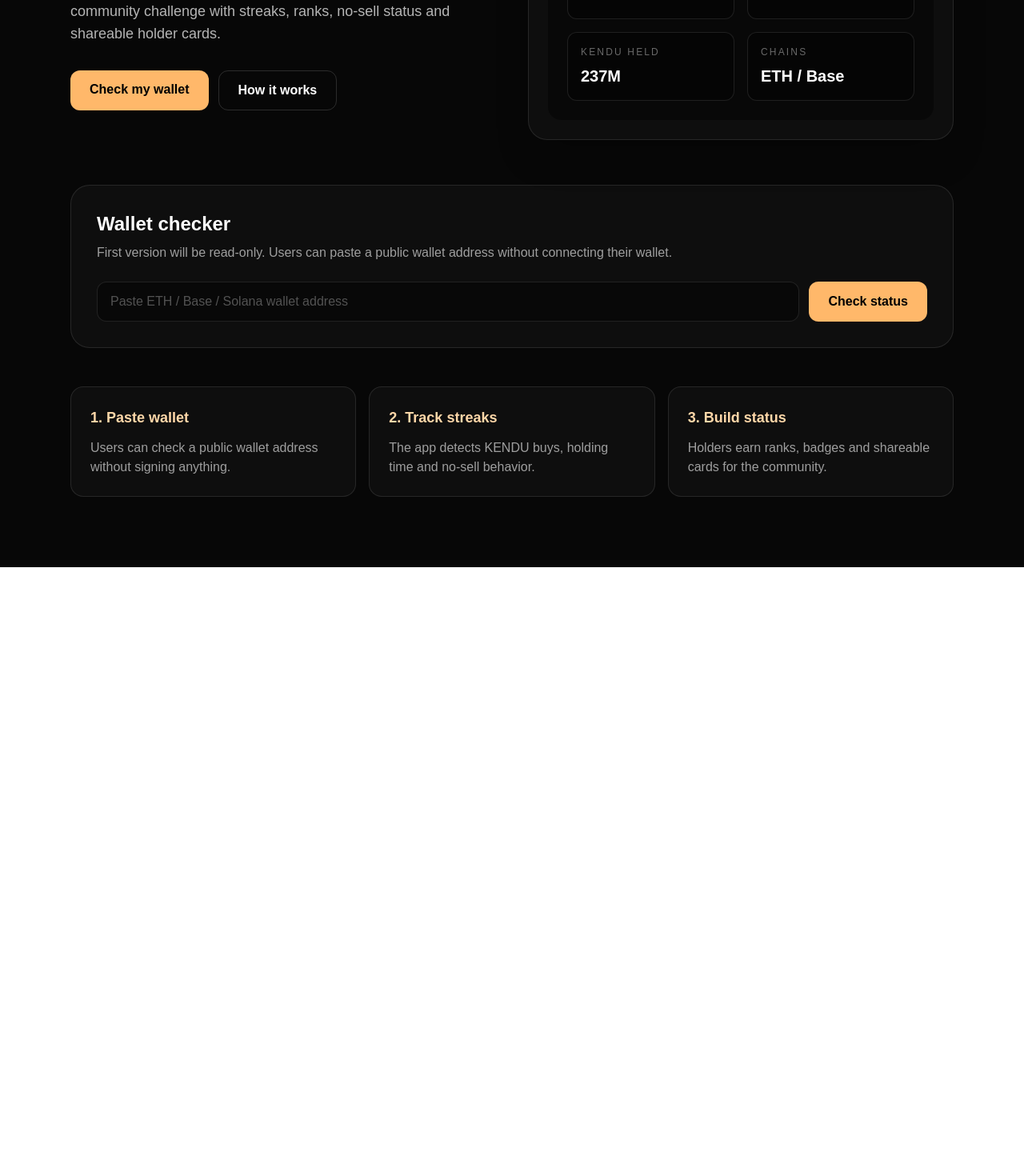
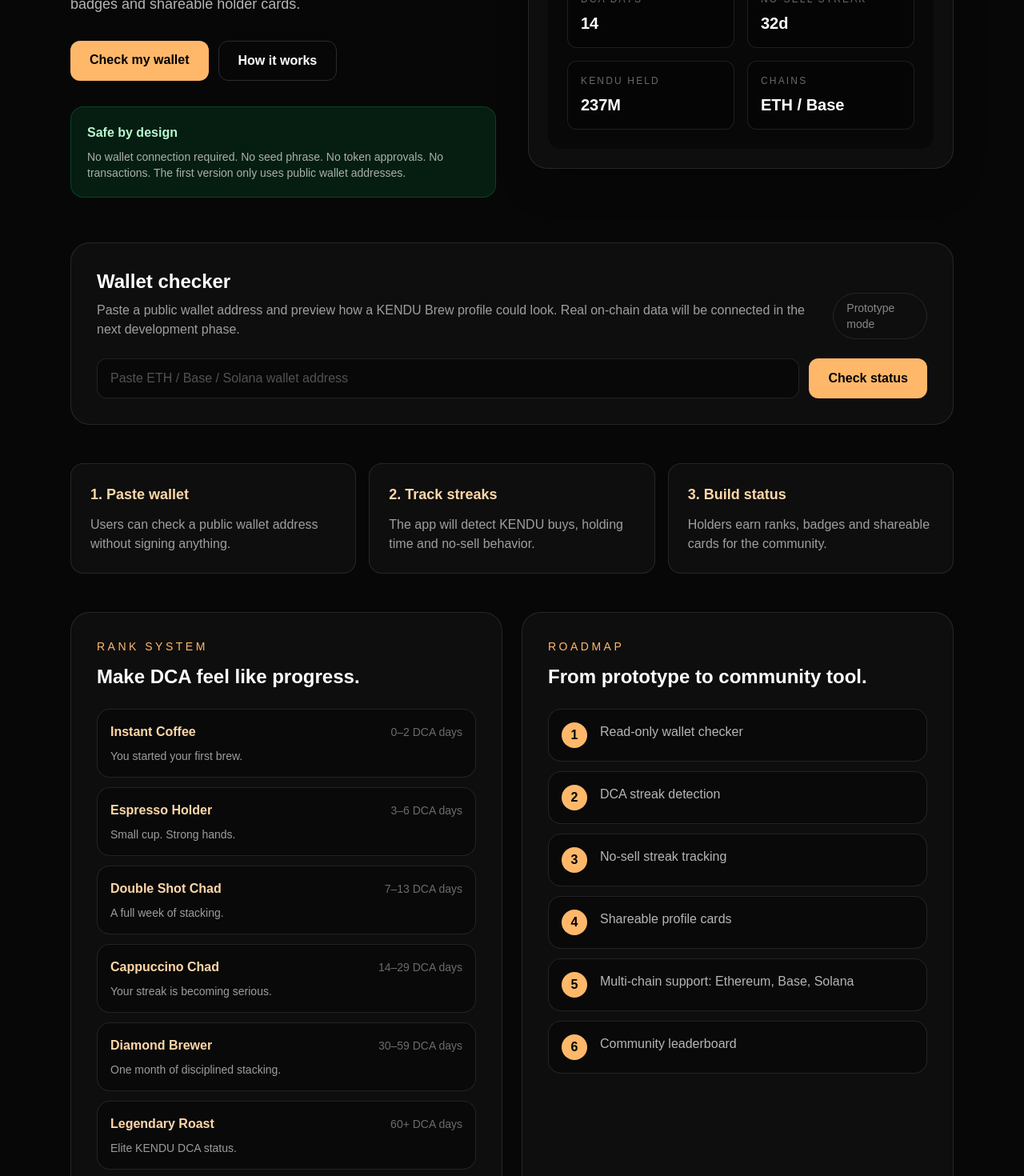
Before and after one commit to T0m-projects/kendu-brew-club, a Next.js app: page / in a window 1280 px wide. Shown: the part 440-1910 px from the top of the page at 80% size. Before the commit the page ends 1149 px from the top, so only its background shows below. Built offline with nearby package versions, Linux system fonts and the light colour scheme.

Commit message:
Improve Kendu Brew Club MVP

```diff
--- a/app/page.tsx
+++ b/app/page.tsx
@@ -1,11 +1,77 @@
 "use client";
 
-import { useState } from "react";
+import { useMemo, useState } from "react";
+
+const rankRules = [
+  {
+    name: "Instant Coffee",
+    days: "0–2 DCA days",
+    description: "You started your first brew.",
+  },
+  {
+    name: "Espresso Holder",
+    days: "3–6 DCA days",
+    description: "Small cup. Strong hands.",
+  },
+  {
+    name: "Double Shot Chad",
+    days: "7–13 DCA days",
+    description: "A full week of stacking.",
+  },
+  {
+    name: "Cappuccino Chad",
+    days: "14–29 DCA days",
+    description: "Your streak is becoming serious.",
+  },
+  {
+    name: "Diamond Brewer",
+    days: "30–59 DCA days",
+    description: "One month of disciplined stacking.",
+  },
+  {
+    name: "Legendary Roast",
+    days: "60+ DCA days",
+    description: "Elite KENDU DCA status.",
+  },
+];
+
+const roadmap = [
+  "Read-only wallet checker",
+  "DCA streak detection",
+  "No-sell streak tracking",
+  "Shareable profile cards",
+  "Multi-chain support: Ethereum, Base, Solana",
+  "Community leaderboard",
+];
 
 export default function Home() {
   const [wallet, setWallet] = useState("");
 
   const hasWallet = wallet.trim().length > 0;
+
+  const profile = useMemo(() => {
+    if (!hasWallet) return null;
+
+    const score = wallet
+      .trim()
+      .split("")
+      .reduce((total, char) => total + char.charCodeAt(0), 0);
+
+    const dcaDays = 3 + (score % 47);
+    const noSellDays = 7 + (score % 93);
+    const balanceOptions = ["18.4M", "57.2M", "128M", "237M", "512M"];
+    const chains = ["ETH", "Base", "SOL", "ETH / Base", "Base / SOL"];
+
+    return {
+      shortWallet: shortenWallet(wallet.trim()),
+      dcaDays,
+      noSellDays,
+      balance: balanceOptions[score % balanceOptions.length],
+      chains: chains[score % chains.length],
+      rank: getRank(dcaDays),
+      noSellBadge: getNoSellBadge(noSellDays),
+    };
+  }, [wallet, hasWallet]);
 
   return (
     <main className="min-h-screen bg-[#070707] text-white">
@@ -21,7 +87,7 @@ export default function Home() {
           </div>
 
           <div className="rounded-full border border-orange-300/40 px-4 py-2 text-sm text-orange-200">
-            MVP Demo
+            Read-only MVP
           </div>
         </header>
 
@@ -34,9 +100,9 @@ export default function Home() {
             </h2>
 
             <p className="mt-6 max-w-xl text-lg text-white/70">
-              Kendu Brew Club turns daily KENDU buying and holding into a
-              community challenge with streaks, ranks, no-sell status and
-              shareable holder cards.
+              Kendu Brew Club turns regular KENDU buying and holding into a
+              community challenge with DCA streaks, no-sell status, ranks,
+              badges and shareable holder cards.
             </p>
 
             <div className="mt-8 flex flex-col gap-3 sm:flex-row">
@@ -53,6 +119,15 @@ export default function Home() {
               >
                 How it works
               </a>
+            </div>
+
+            <div className="mt-8 rounded-2xl border border-green-400/20 bg-green-400/10 p-5">
+              <p className="font-bold text-green-200">Safe by design</p>
+              <p className="mt-2 text-sm text-white/65">
+                No wallet connection required. No seed phrase. No token
+                approvals. No transactions. The first version only uses public
+                wallet addresses.
+              </p>
             </div>
           </div>
 
@@ -87,11 +162,20 @@ export default function Home() {
           id="wallet-checker"
           className="rounded-3xl border border-white/10 bg-white/[0.03] p-6 md:p-8"
         >
-          <h3 className="text-2xl font-bold">Wallet checker</h3>
-          <p className="mt-2 text-white/60">
-            First version will be read-only. Users can paste a public wallet
-            address without connecting their wallet.
-          </p>
+          <div className="flex flex-col justify-between gap-4 md:flex-row md:items-end">
+            <div>
+              <h3 className="text-2xl font-bold">Wallet checker</h3>
+              <p className="mt-2 text-white/60">
+                Paste a public wallet address and preview how a KENDU Brew
+                profile could look. Real on-chain data will be connected in the
+                next development phase.
+              </p>
+            </div>
+
+            <div className="rounded-full border border-white/10 px-4 py-2 text-sm text-white/50">
+              Prototype mode
+            </div>
+          </div>
 
           <div className="mt-6 flex flex-col gap-3 md:flex-row">
             <input
@@ -106,18 +190,39 @@ export default function Home() {
             </button>
           </div>
 
-          {hasWallet && (
+          {profile && (
             <div className="mt-6 rounded-2xl border border-orange-300/20 bg-orange-300/10 p-5">
-              <p className="text-sm text-white/50">Wallet</p>
-              <p className="break-all font-mono text-sm text-orange-100">
-                {wallet}
-              </p>
+              <div className="flex flex-col justify-between gap-4 md:flex-row md:items-start">
+                <div>
+                  <p className="text-sm text-white/50">Wallet</p>
+                  <p className="font-mono text-sm text-orange-100">
+                    {profile.shortWallet}
+                  </p>
+                </div>
 
-              <div className="mt-5 grid gap-4 md:grid-cols-4">
-                <Stat label="DCA streak" value="Demo" />
-                <Stat label="No-sell streak" value="Demo" />
-                <Stat label="Rank" value="Pending" />
-                <Stat label="Share card" value="Soon" />
+                <div className="rounded-full bg-black/30 px-4 py-2 text-sm text-orange-100">
+                  Preview result
+                </div>
+              </div>
+
+              <div className="mt-5 grid gap-4 md:grid-cols-5">
+                <Stat label="DCA streak" value={`${profile.dcaDays}d`} />
+                <Stat label="No-sell streak" value={`${profile.noSellDays}d`} />
+                <Stat label="KENDU held" value={profile.balance} />
+                <Stat label="Chains" value={profile.chains} />
+                <Stat label="Rank" value={profile.rank} />
+              </div>
+
+              <div className="mt-5 rounded-2xl border border-white/10 bg-black/30 p-5">
+                <p className="text-sm uppercase tracking-[0.2em] text-white/40">
+                  Holder badge
+                </p>
+                <p className="mt-2 text-2xl font-bold text-orange-200">
+                  {profile.noSellBadge}
+                </p>
+                <p className="mt-2 text-sm text-white/60">
+                  This card will later become shareable on X and Telegram.
+                </p>
               </div>
             </div>
           )}
@@ -130,13 +235,69 @@ export default function Home() {
           />
           <InfoCard
             title="2. Track streaks"
-            text="The app detects KENDU buys, holding time and no-sell behavior."
+            text="The app will detect KENDU buys, holding time and no-sell behavior."
           />
           <InfoCard
             title="3. Build status"
             text="Holders earn ranks, badges and shareable cards for the community."
           />
         </section>
+
+        <section className="grid gap-6 pb-12 md:grid-cols-2">
+          <div className="rounded-3xl border border-white/10 bg-white/[0.03] p-6 md:p-8">
+            <p className="text-sm uppercase tracking-[0.25em] text-orange-300">
+              Rank system
+            </p>
+            <h3 className="mt-3 text-2xl font-bold">
+              Make DCA feel like progress.
+            </h3>
+
+            <div className="mt-6 space-y-3">
+              {rankRules.map((rank) => (
+                <div
+                  key={rank.name}
+                  className="rounded-2xl border border-white/10 bg-black/30 p-4"
+                >
+                  <div className="flex flex-col justify-between gap-2 md:flex-row md:items-center">
+                    <p className="font-bold text-orange-200">{rank.name}</p>
+                    <p className="text-sm text-white/40">{rank.days}</p>
+                  </div>
+                  <p className="mt-2 text-sm text-white/60">
+                    {rank.description}
+                  </p>
+                </div>
+              ))}
+            </div>
+          </div>
+
+          <div className="rounded-3xl border border-white/10 bg-white/[0.03] p-6 md:p-8">
+            <p className="text-sm uppercase tracking-[0.25em] text-orange-300">
+              Roadmap
+            </p>
+            <h3 className="mt-3 text-2xl font-bold">
+              From prototype to community tool.
+            </h3>
+
+            <div className="mt-6 space-y-3">
+              {roadmap.map((item, index) => (
+                <div
+                  key={item}
+                  className="flex gap-4 rounded-2xl border border-white/10 bg-black/30 p-4"
+                >
+                  <div className="flex h-8 w-8 shrink-0 items-center justify-center rounded-full bg-orange-300 font-bold text-black">
+                    {index + 1}
+                  </div>
+                  <p className="text-white/70">{item}</p>
+                </div>
+              ))}
+            </div>
+          </div>
+        </section>
+
+        <footer className="border-t border-white/10 py-8 text-center text-sm text-white/40">
+          Kendu Brew Club is an unofficial community MVP. Built for read-only
+          KENDU holder tracking, DCA culture and community status.
+        </footer>
       </section>
     </main>
   );
@@ -148,7 +309,7 @@ function Stat({ label, value }: { label: string; value: string }) {
       <p className="text-xs uppercase tracking-[0.18em] text-white/40">
         {label}
       </p>
-      <p className="mt-2 text-xl font-bold">{value}</p>
+      <p className="mt-2 text-lg font-bold md:text-xl">{value}</p>
     </div>
   );
 }
@@ -161,3 +322,24 @@ function InfoCard({ title, text }: { title: string; text: string }) {
     </div>
   );
 }
+
+function shortenWallet(wallet: string) {
+  if (wallet.length <= 14) return wallet;
+  return `${wallet.slice(0, 6)}...${wallet.slice(-6)}`;
+}
+
+function getRank(days: number) {
+  if (days >= 60) return "Legendary Roast";
+  if (days >= 30) return "Diamond Brewer";
+  if (days >= 14) return "Cappuccino Chad";
+  if (days >= 7) return "Double Shot Chad";
+  if (days >= 3) return "Espresso Holder";
+  return "Instant Coffee";
+}
+
+function getNoSellBadge(days: number) {
+  if (days >= 90) return "Diamond Hands";
+  if (days >= 30) return "Iron Paws";
+  if (days >= 7) return "Steady Holder";
+  return "Paper Hands";
+}
```
